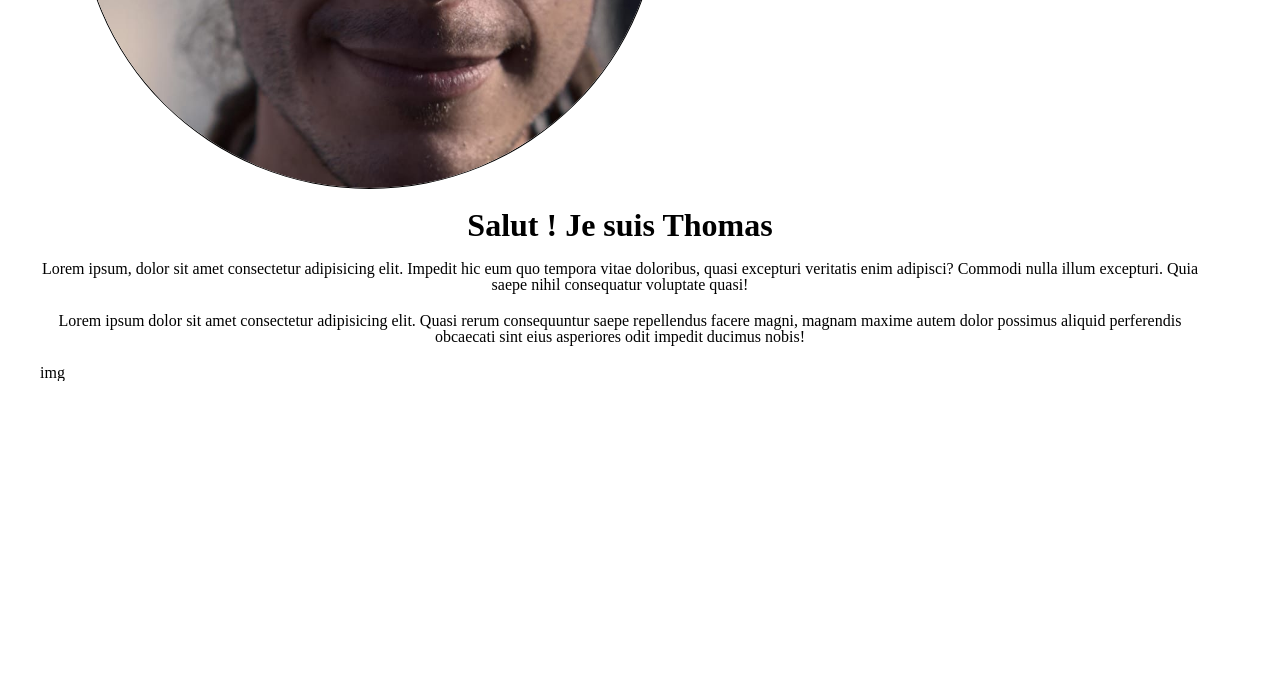
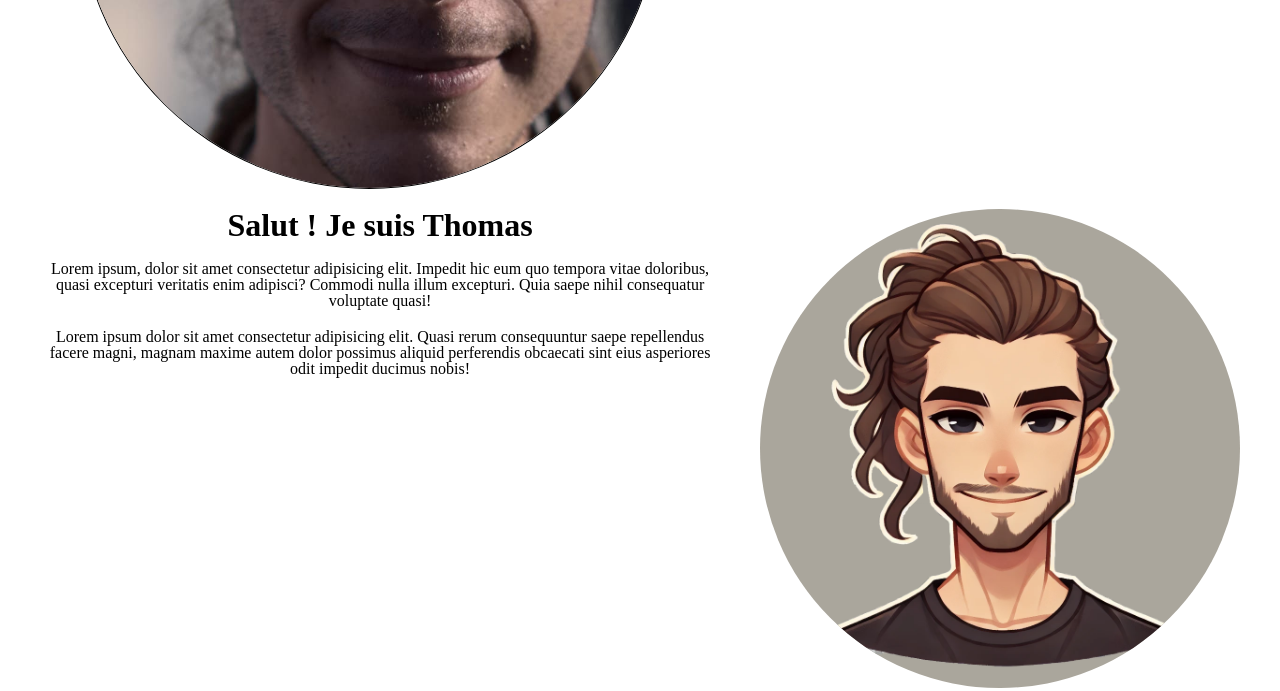
Before and after one commit to Kitadeve/Portfolio, a plain HTML site: page index.html in a window 1280 px wide. Shown: the part 510-1201 px from the top of the page. Before the commit the page ends 891 px from the top, so only its background shows below. Drawn offline with Linux system fonts and the light colour scheme.

Commit message:
ajout d'images

```diff
--- a/index.html
+++ b/index.html
@@ -81,7 +81,7 @@
                 </p>
             </div>
             <div class="item__left">
-                img
+                <img src="assests\avatar.png" alt="">
             </div>
         </section>
 
--- a/style.css
+++ b/style.css
@@ -146,3 +146,16 @@ h2{
 	font-size: 2em;
 	font-weight: 700;
 }
+.apropos{
+	display: flex;
+}
+
+.item__right{
+	display: flex;
+	max-width: 50%;
+}
+.item__left img{
+	border-radius: 50%;
+	background-color: #AAA69C;
+	max-width: 100%;
+}
```
Also changed, not shown: assests/avatar.png (added).
